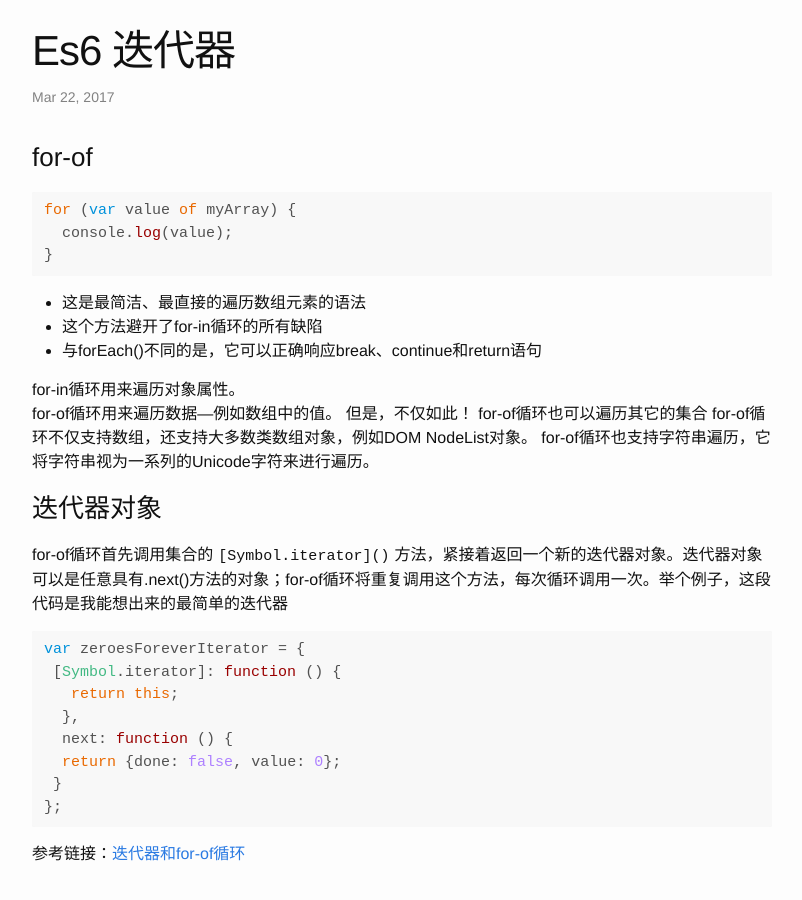
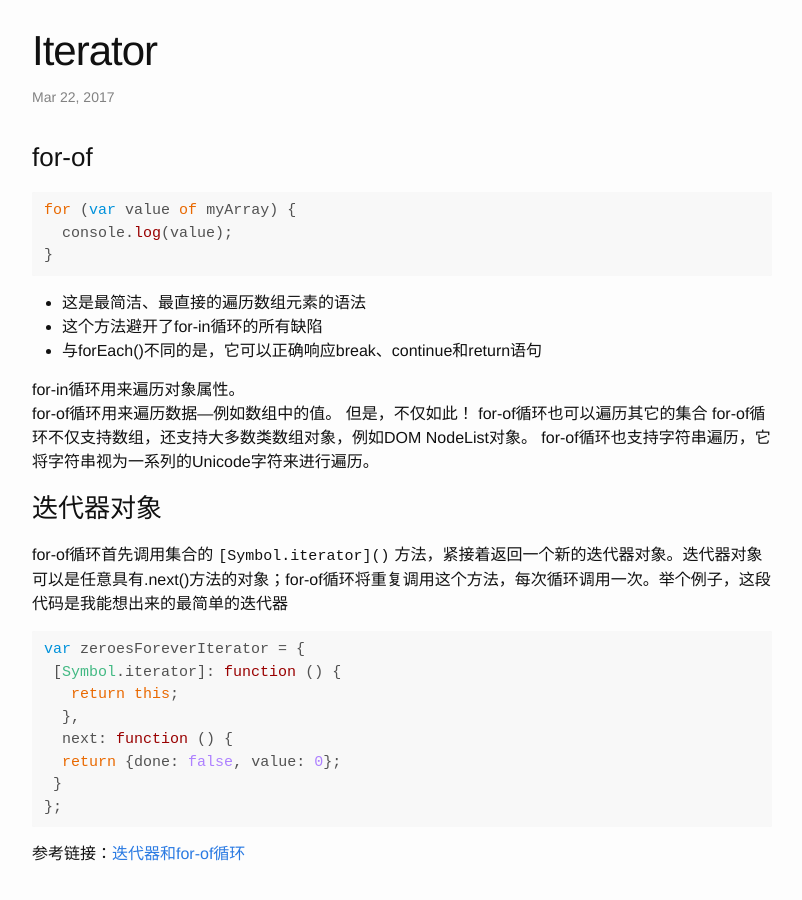
Before and after one commit to eeplover/eplover.github.io, a Jekyll site: the page built from _posts/2017-03-22-iterator.md, in a window 1280 px wide. Shown: the whole page, without its empty margins (238-1040 px from the left). Built offline with Jekyll 4.4.1, drawn with Linux system fonts in a browser that asks for light colours.

Commit message:
修改标题

```diff
--- a/_posts/2017-03-22-iterator.md
+++ b/_posts/2017-03-22-iterator.md
@@ -1,6 +1,6 @@
 ---
 layout: post
-title: Es6 迭代器
+title: Iterator
 categories: pages
 excerpt: Iterator
 tags: javascript
```
Also changed, not shown: _posts/2017-03-24-flux.md (+1 -0 lines).
